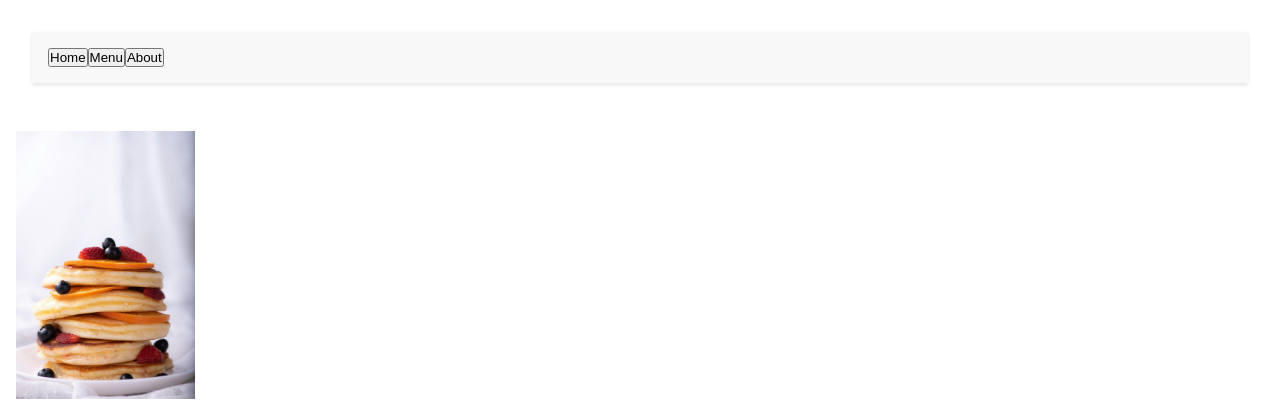
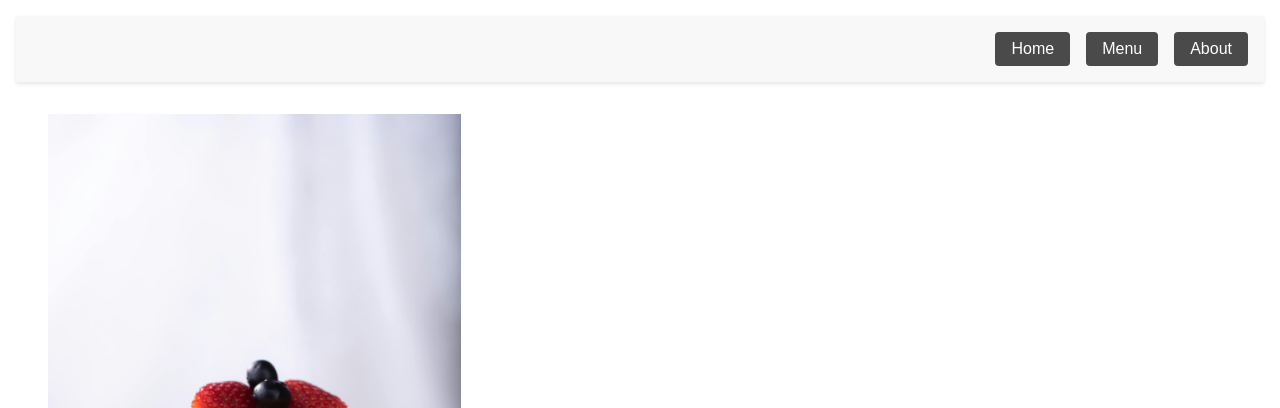
Before and after one commit to freej2/restaurant-page, a website built with webpack: page src/template.html in a window 1280 px wide. Shown: the top 408 px of the page. Built offline with nearby package versions, Linux system fonts and the light colour scheme.

Commit message:
home page load

```diff
--- a/src/index.js
+++ b/src/index.js
@@ -1,4 +1,7 @@
 import './styles.css';
+import loadHomePage from './page-load';
+
+document.addEventListener("DOMContentLoaded", loadHomePage);
 
 const buttons = document.querySelectorAll('button');
 
--- a/src/page-load.js
+++ b/src/page-load.js
@@ -1,10 +1,25 @@
-document.addEventListener("DOMContentLoaded",() => {
-    const content = document.querySelector("#content");
+import pancakeImage from './assets/pancakes.jpg';
 
-    const div1 = document.createElement("div");
+function loadHomePage() {
+        const content = document.querySelector("#content");
 
-    div1.classList.add("Header");
-    div1.textContent = 'Header';
+        const restaurantImage = document.createElement('img');
+        restaurantImage.src = pancakeImage;
+        restaurantImage.alt = "Jacob's Pancakes";
+        content.appendChild(restaurantImage);
 
-    content.appendChild(div1);
-})
+        const div1 = document.createElement("div");
+        div1.id = 'content-text';
+        content.appendChild(div1);
+
+        const div2 = document.createElement('h1');
+        div2.textContent = "Welcome to Jacob's Diner";
+        div1.appendChild(div2);
+
+        const div3 = document.createElement('div');
+        div3.textContent = "Home of the famous Jacob's Pancakes";
+        div1.appendChild(div3);
+
+}
+
+export default loadHomePage;
--- a/src/styles.css
+++ b/src/styles.css
@@ -18,6 +18,9 @@ nav {
     padding: 1rem;
     background-color: #f8f8f8;
     box-shadow: 0 2px 4px rgba(0,0,0,0.1);
+    align-items: center;
+    justify-content: end;
+    gap: 1em;
 }
 
 /* Update content styles */
@@ -30,23 +33,44 @@ nav {
 
 header {
     width: 100%;
-    padding: 2rem;
+    padding: 1rem;
     background-color: #ffffff;
     text-align: center;
 }
 
 /* Keep your existing styles */
 img {
-    max-height: 300px;  /* Set a reasonable maximum height */
+    max-height: 650px;  /* Set a reasonable maximum height */
     width: auto;
     padding: 1em;
     object-fit: contain;  /* Maintains aspect ratio */
+    padding-left: 3em;
 }
 
 #content-text {
+    flex: 1;
     display: flex;
     flex-direction: column;
     align-items: center;
     justify-content: center;
     gap: 1rem;
 }
+
+button {
+    padding: 0.5rem 1rem;
+    border: none;
+    border-radius: 4px;
+    background-color: #4a4a4a;
+    color: white;
+    font-size: 1rem;
+    cursor: pointer;
+    transition: background-color 0.2s ease;
+}
+
+button:hover {
+    background-color: #2a2a2a;
+}
+
+button:active {
+    transform: translateY(1px);
+}
--- a/src/template.html
+++ b/src/template.html
@@ -14,11 +14,6 @@
         </nav>
     </header>
     <div id="content">
-        <img src="./assets/pancakes.jpg">
-        <div id="content-text">
-            <h1>Welcome to Jacob's Diner</h1>
-            <div>Home of the famous Jacob's Pancakes</div>
-        </div>
     </div>
 </body>
 </html>
```
